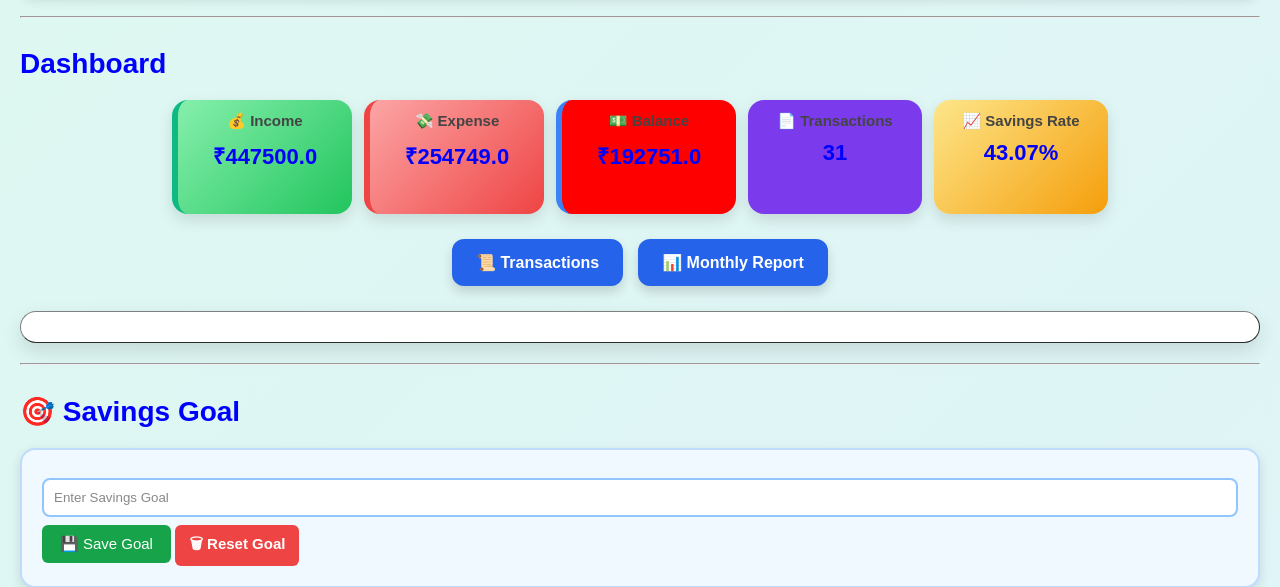
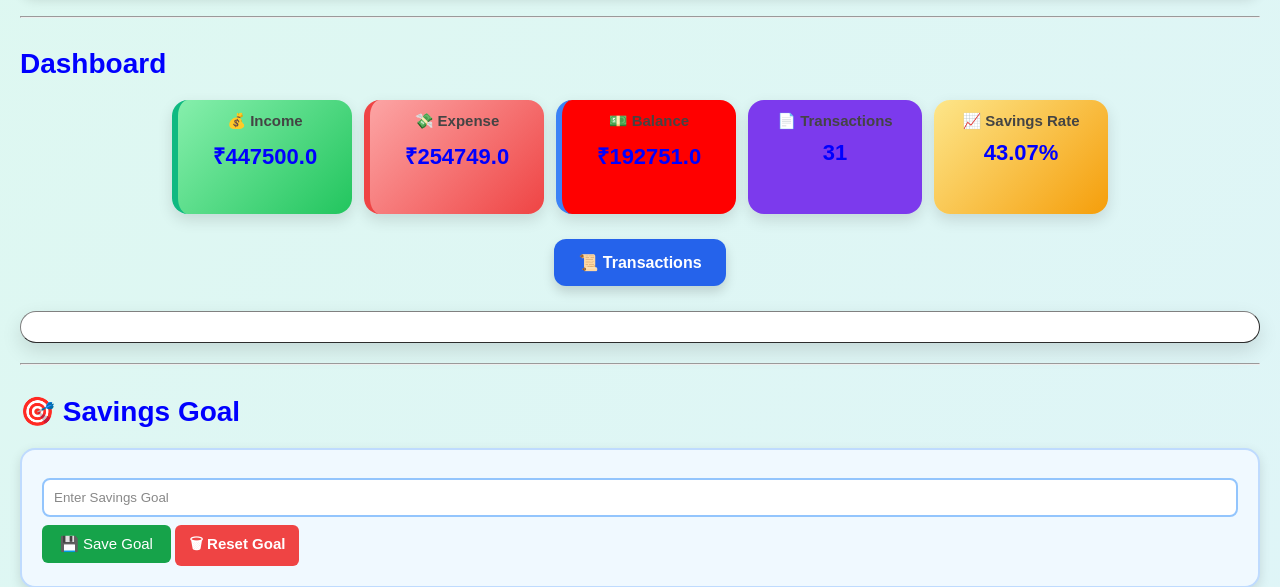
Before and after one commit to ajaykothula/FinanceDashboard, a Flask app: page / in a window 1280 px wide. Shown: the part 292-879 px from the top of the page. Run offline with Flask 3, Linux system fonts and the light colour scheme; a user stored in the database is signed in; data comes from the database, SQL or seed files in the repository.

Commit message:
Removed duplicate monthly report button

```diff
--- a/templates/index.html
+++ b/templates/index.html
@@ -65,9 +65,6 @@
         📜 Transactions
     </a>
 
-    <a href="/monthly_report" class="dash-btn">
-    📊 Monthly Report
-</a>
 
 </div>
 </tr>
```
